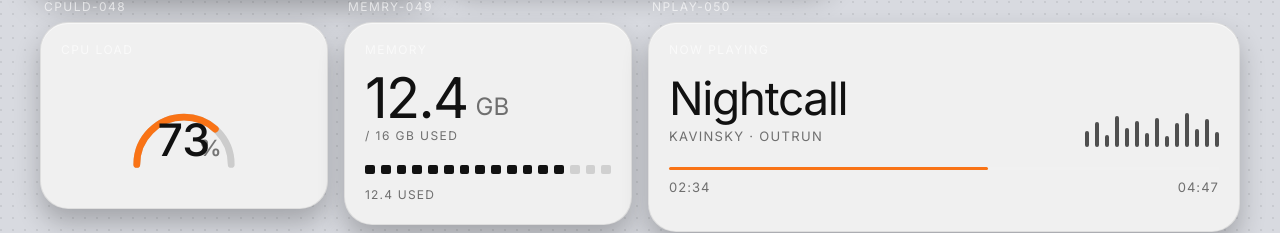
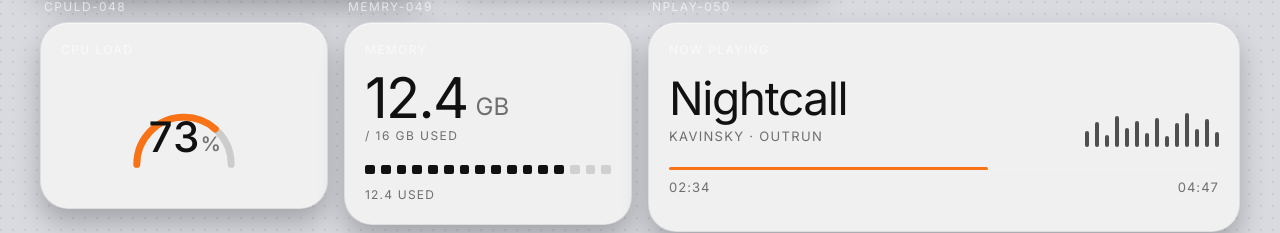
Before and after one commit to jobbsystemrapporter/codex_nothing, a React (Vite) app: page / in a window 1280 px wide. Shown: the part 575-808 px from the top of the page. Built offline with nearby package versions, Linux system fonts and the light colour scheme; no server answers; a web font is replaced by a local one.

Commit message:
fix: remove cpu percentage overlap and align value lockup

```diff
--- a/src/design/widgets/CpuLoadGaugeCard.tsx
+++ b/src/design/widgets/CpuLoadGaugeCard.tsx
@@ -15,7 +15,7 @@
   return (
     <Tile light={light} className="min-h-[180px] p-4">
       <Label className={light ? "text-[rgba(17,17,17,0.62)]" : ""}>CPU LOAD</Label>
-      <div className="mt-3 flex items-center justify-center">
+      <div className="relative mt-3 flex items-center justify-center">
         <svg className="h-[118px] w-[150px]" viewBox="0 0 120 95">
           <path
             d="M22,76 A38,38 0 0 1 98,76"
@@ -32,27 +32,23 @@
             strokeLinecap="round"
             strokeWidth="5.5"
           />
-          <text
-            fill={light ? "#111111" : "#f5f5f5"}
-            fontSize="36"
-            fontWeight="500"
-            textAnchor="middle"
-            x="60"
-            y="69"
+        </svg>
+        <div className="pointer-events-none absolute top-[46px] flex items-end gap-0.5">
+          <span
+            className={`tabular-nums text-[42px] font-medium leading-none tracking-[-0.03em] ${
+              light ? "text-[#111111]" : "text-[var(--text)]"
+            }`}
           >
             {Math.round(clamped)}
-          </text>
-          <text
-            fill={light ? "rgba(17,17,17,0.55)" : "rgba(245,245,245,0.6)"}
-            fontSize="18"
-            fontWeight="600"
-            textAnchor="start"
-            x="72"
-            y="69"
+          </span>
+          <span
+            className={`pb-[4px] text-[20px] font-semibold leading-none ${
+              light ? "text-[rgba(17,17,17,0.55)]" : "text-[var(--text-muted)]"
+            }`}
           >
             %
-          </text>
-        </svg>
+          </span>
+        </div>
       </div>
     </Tile>
   );
```
